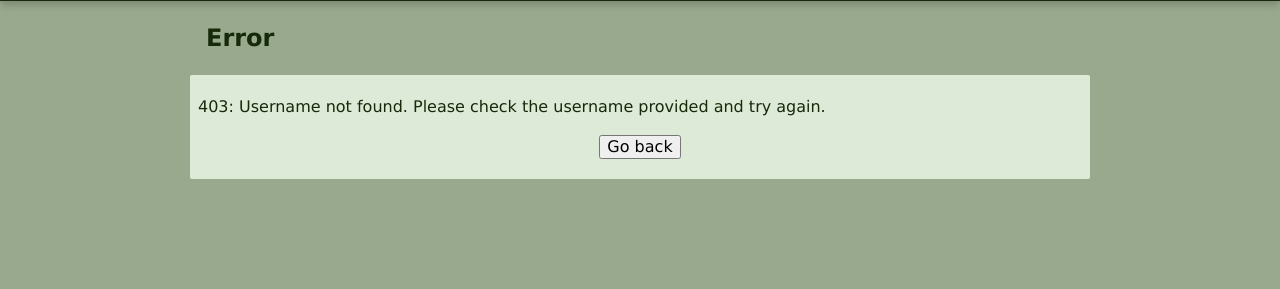
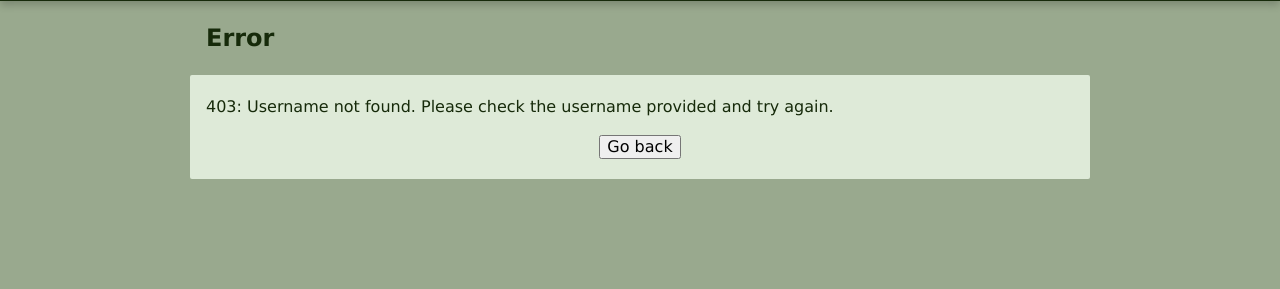
Before and after one commit to jbrodj/take-a-hike, a Flask app: a page that uses templates/error.html in a window 1280 px wide. Shown: the part 277-566 px from the top of the page. Run offline with Flask 3, Linux system fonts and the light colour scheme.

Commit message:
fix(markup): update error template tree

```diff
--- a/templates/error.html
+++ b/templates/error.html
@@ -3,8 +3,10 @@
 {% block main %}
 <div class="content-container">
   <h2 class="template-heading">Error</h2>
-  <div class="content-block error-block flex-col">
-    <p>{{code}}: {{message}}</p>
+  <div class="error-block flex-col">
+    <div class="content-block">
+      <p>{{code}}: {{message}}</p>
+    </div>
     <a href="{{url}}">
       <button>
         Go back
```
